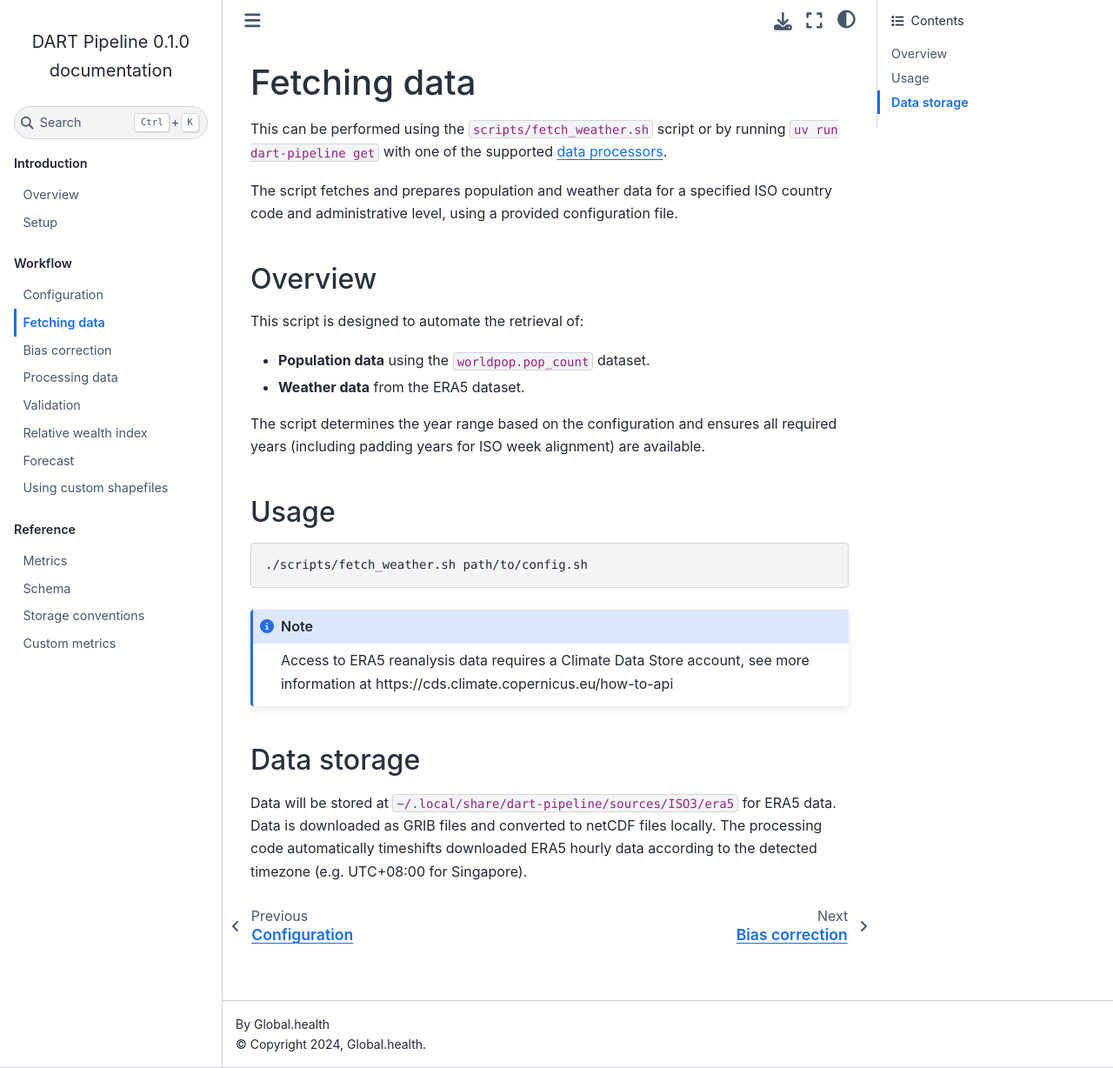
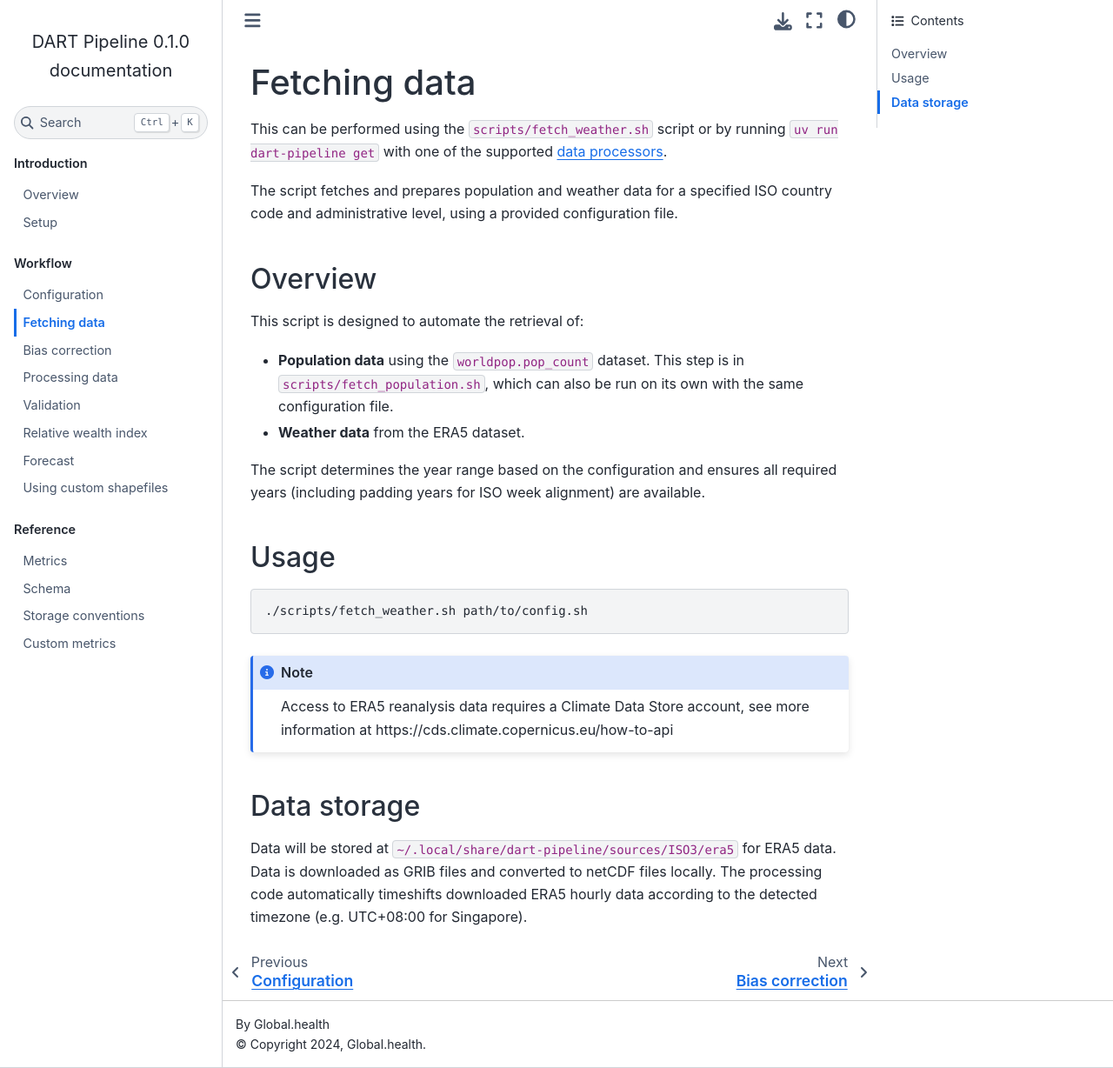
Before and after one commit to kraemer-lab/DART-Pipeline, a Sphinx documentation site: the page built from docs/workflow/fetching_data.md, in a window 1280 px wide and 1228 px high. Shown: the whole window at 87% size. Built offline with Sphinx 7.4.7 and the Sphinx Book theme 1.1.4, drawn with Linux system fonts in a browser that asks for light colours.

Commit message:
update docs

```diff
--- a/docs/workflow/fetching_data.md
+++ b/docs/workflow/fetching_data.md
@@ -9,7 +9,9 @@ The script fetches and prepares population and weather data for a specified ISO
 
 This script is designed to automate the retrieval of:
 
-- **Population data** using the `worldpop.pop_count` dataset.
+- **Population data** using the `worldpop.pop_count` dataset. This step is in
+  `scripts/fetch_population.sh`, which can also be run on its own with the same
+  configuration file.
 - **Weather data** from the ERA5 dataset.
 
 The script determines the year range based on the configuration and ensures all required years (including padding years for ISO week alignment) are available.
```
